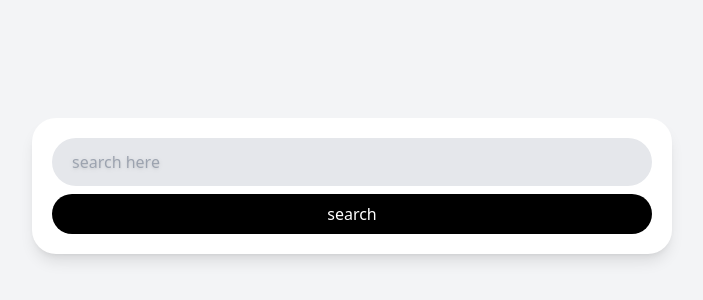
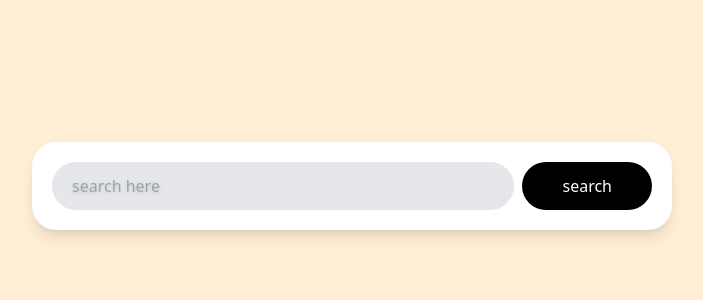
Before and after one commit to pvvng/carrot-market, a Next.js app: page / in a window 1280 px wide. Shown: the part 214-514 px from the top of the page, without its empty margins (288-991 px from the left). Built offline with nearby package versions, Linux system fonts and the light colour scheme.

Commit message:
responsive modifier

```diff
--- a/app/page.tsx
+++ b/app/page.tsx
@@ -1,8 +1,8 @@
 export default function Home() {
   // mac 자동완성 커맨드 -> cmd + i
   return (
-    <main className="bg-gray-100 h-screen flex justify-center items-center p-5">
-      <div className="bg-white w-full shadow-lg p-5 rounded-3xl max-w-screen-sm flex flex-col gap-2">
+    <main className="bg-gray-100 sm:bg-red-100 md:bg-green-100 lg:bg-cyan-100 xl:bg-orange-100 2xl:bg-blue-100 h-screen flex justify-center items-center p-5">
+      <div className="bg-white w-full shadow-lg p-5 rounded-3xl max-w-screen-sm flex flex-col gap-2 md:flex-row">
         <input
           className="w-full rounded-full py-3 bg-gray-200 pl-5 outline-none
           ring ring-transparent focus:ring-orange-500 focus:ring-offset-2 transition-shadow
@@ -12,7 +12,7 @@ export default function Home() {
         />
         <button
           className="bg-black text-white py-2 rounded-full font-medium outline-none
-        transition-transform active:scale-90"
+        transition-transform active:scale-90 md:px-10"
         >
           search
         </button>
```
